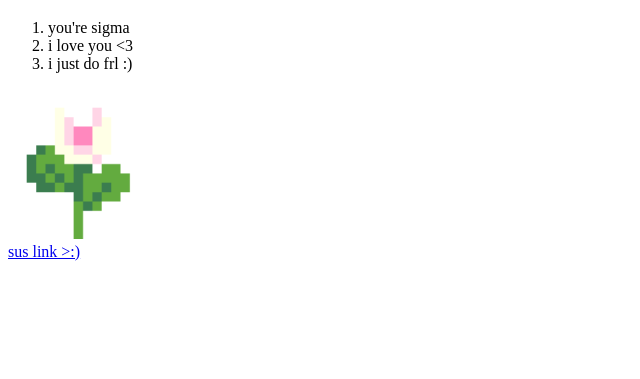
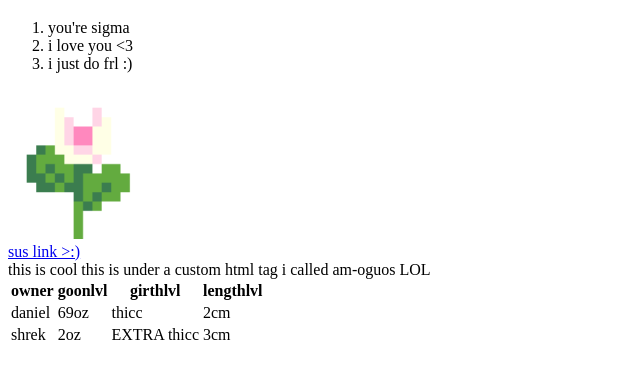
Before and after one commit to AquR3d/webharvardcs50, a plain HTML site: page lexie.html in a window 1280 px wide. Shown: the part 87-466 px from the top of the page, without its empty margins (0-640 px from the left). Drawn offline with Linux system fonts and the light colour scheme.

Commit message:
added table

```diff
--- a/lexie.html
+++ b/lexie.html
@@ -17,7 +17,36 @@
 
     <br> <!-- this is a new line aka \n -->
 
-    <a href="hello.html">sus link >:)</a>
+    <a href="hello.html">sus link >:)</a><br>
+
+    <am-oguos>
+      this is cool this is under a custom html tag i called am-oguos LOL
+    </am-oguos><br>
+
+    <table>
+      <thead>
+        <tr>
+          <th>owner</th>
+          <th>goonlvl</th>
+          <th>girthlvl</th>
+          <th>lengthlvl</th>
+        </tr>
+      </thead>
+      <tbody>
+        <tr>
+          <td>daniel</td>
+          <td>69oz</td>
+          <td>thicc</td>
+          <td>2cm</td>
+        </tr>
+        <tr>
+          <td>shrek</td>
+          <td>2oz</td>
+          <td>EXTRA thicc</td>
+          <td>3cm</td>
+        </tr>
+      </tbody>
+    </table>
 
   </body>
 </html>
```
